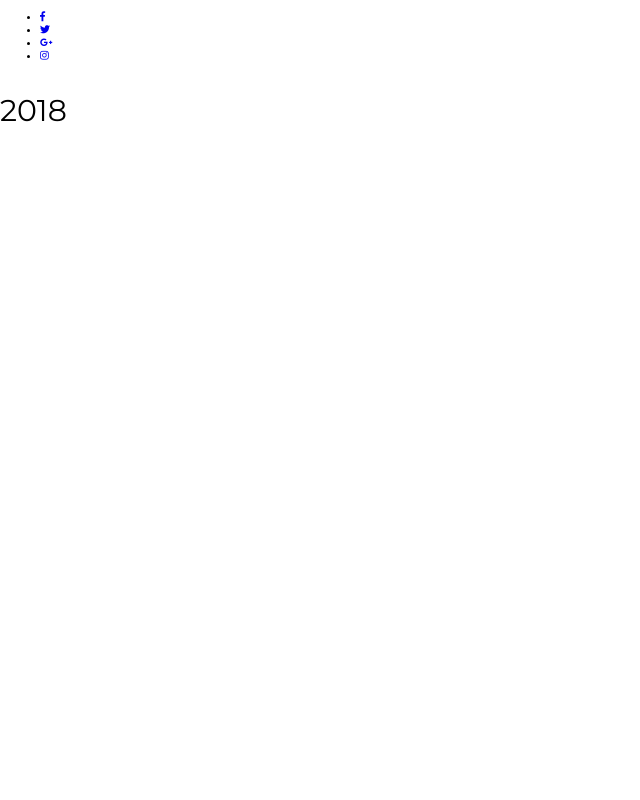
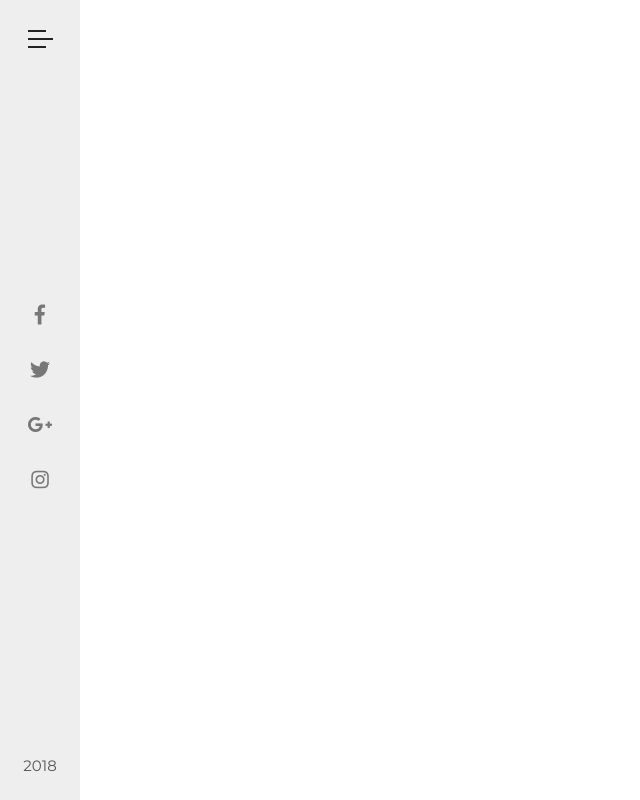
Before and after one commit to dmboone/GrandHotel, a plain HTML site: page index.html in a window 1280 px wide. Shown: the whole page, without its empty margins (0-640 px from the left). Drawn offline with Linux system fonts and the light colour scheme.

Commit message:
sidebar style

```diff
--- a/CSS/style.css
+++ b/CSS/style.css
@@ -10,7 +10,66 @@ body{
     padding: 0;
     font-family: 'Montserrat', sans-serif;
 }
+/* end of common styles */
 
-p{
-    font-size: 3rem;
+/* navbar */
+/* sidebar */
+.sidebar{
+    width: 8rem;
+    height: 100%;
+    background-color: #eee;
+    position: fixed;
+    display: flex;
+    flex-direction: column;
+    justify-content: space-between;
+    align-items: center;
 }
+
+.menu-icon{
+    margin-top: 3rem;
+    cursor: pointer;
+}
+
+.line{
+    height: .2rem;
+    width: 2.5rem;
+    background-color: #222;
+    margin-bottom: .6rem;
+}
+
+.line-1, .line-3{
+    width: 1.8rem;
+    transition: width .3s;
+}
+
+.menu-icon:hover .line{
+    width: 2.5rem;
+}
+
+.social-icons-list{
+    list-style: none;
+    padding: 0;
+    height: 25rem;
+    display: flex;
+    flex-direction: column;
+    justify-content: space-evenly;
+    align-items: center;
+}
+
+.social-link{
+    font-size: 2rem;
+    color: #777;
+    transition: color .3s;
+}
+
+.social-link:hover{
+    color: #deaa86;
+}
+
+.year{
+    margin-bottom: 1rem;
+    font-size: 1.5rem;
+    color: #555;
+}
+/* end of sidebar */
+/* end of navbar */
```
